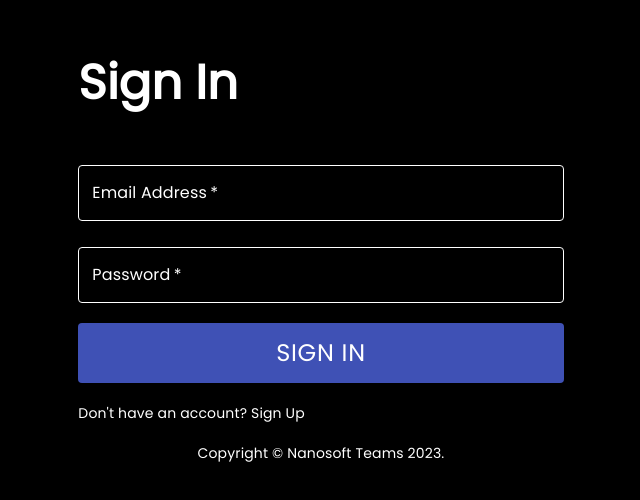
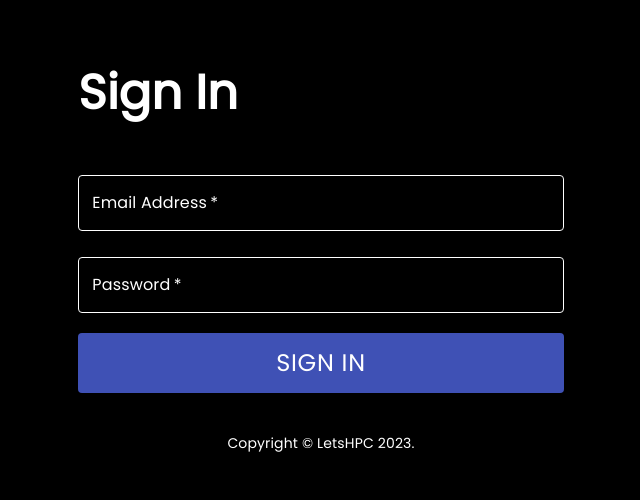
Before and after one commit to Satyadev-Patel/letshpc, a React (Create React App) app in the folder client/: page /login in a window 1280 px wide. Shown: the part 150-650 px from the top of the page, without its empty margins (319-959 px from the left). Built offline with nearby package versions, Linux system fonts and the light colour scheme.

Commit message:
login page updated

```diff
--- a/client/src/components/Home/styles.js
+++ b/client/src/components/Home/styles.js
@@ -10,7 +10,7 @@ export const useStyles = makeStyles((theme) => ({
     fontFamily: "Poppins",
     minHeight: "100vh",
     backgroundSize: "cover",
-    backgroundColor: "#37FDFC",
+    backgroundColor: "black",
     overflowX: "hidden",
   },
   grid: {
@@ -36,7 +36,7 @@ export const useStyles = makeStyles((theme) => ({
   },
   title: {
     marginLeft: "100px",
-    color: "black",
+    color: "white",
     fontSize: "4rem",
   },
 }));
--- a/client/src/components/Login/Login.js
+++ b/client/src/components/Login/Login.js
@@ -19,7 +19,7 @@ const Copyright = () => {
       color="textSecondary"
       align="center"
     >
-      {"Copyright © "}Nanosoft Teams {new Date().getFullYear()}
+      {"Copyright © "}LetsHPC {new Date().getFullYear()}
       {"."}
     </Typography>
   );
@@ -122,17 +122,6 @@ const Login = (props) => {
             >
               Sign In
             </Button>
-            <Grid container>
-              <Grid item>
-                <Link
-                  style={{ color: "#fff", fontFamily: "Poppins" }}
-                  href="/register"
-                  variant="body2"
-                >
-                  {"Don't have an account? Sign Up"}
-                </Link>
-              </Grid>
-            </Grid>
             <Box mt={5} style={{margin:"20px"}}>
               <Copyright />
             </Box>
```
Also changed, not shown: 1 other file (tests, documents, lock files or other folders).
